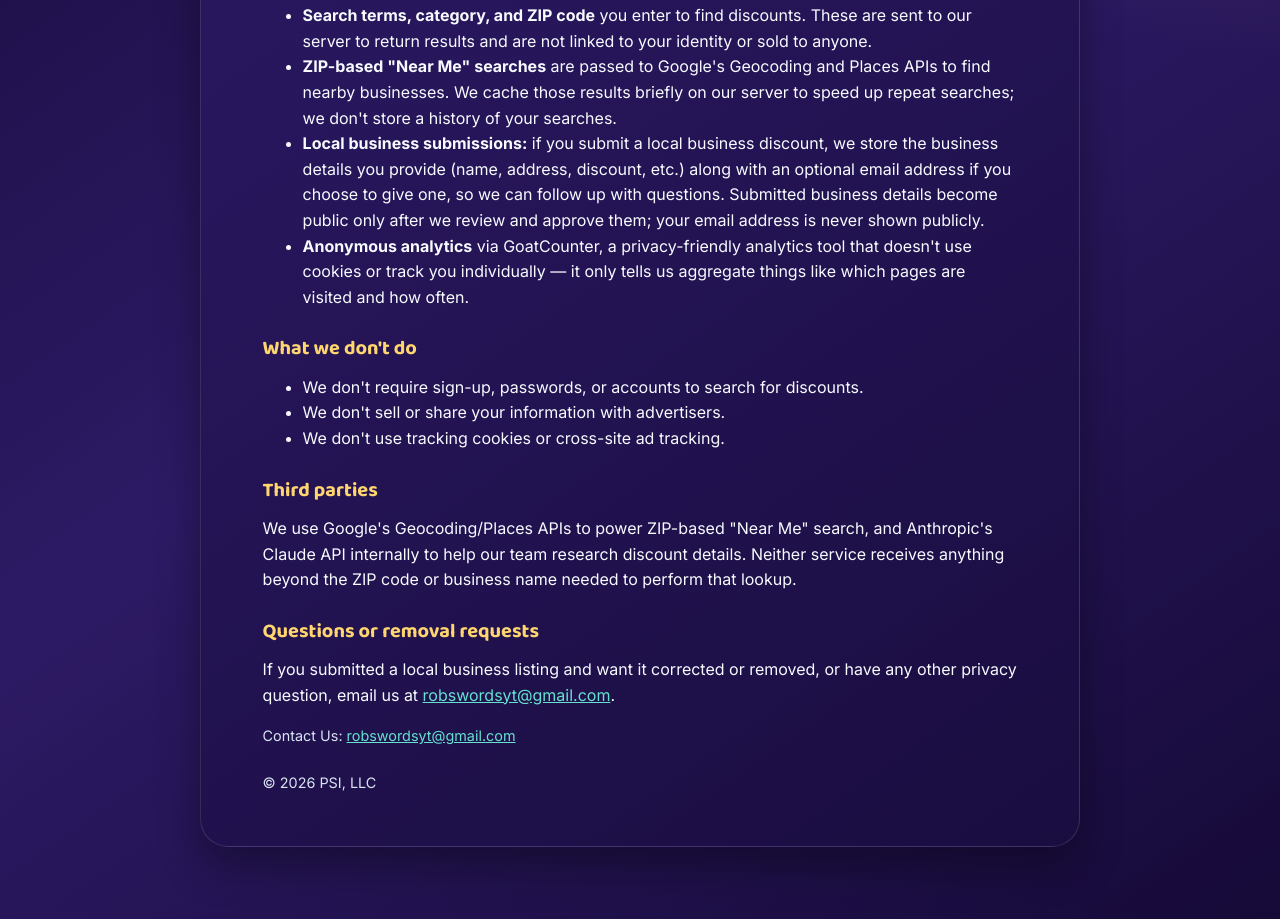
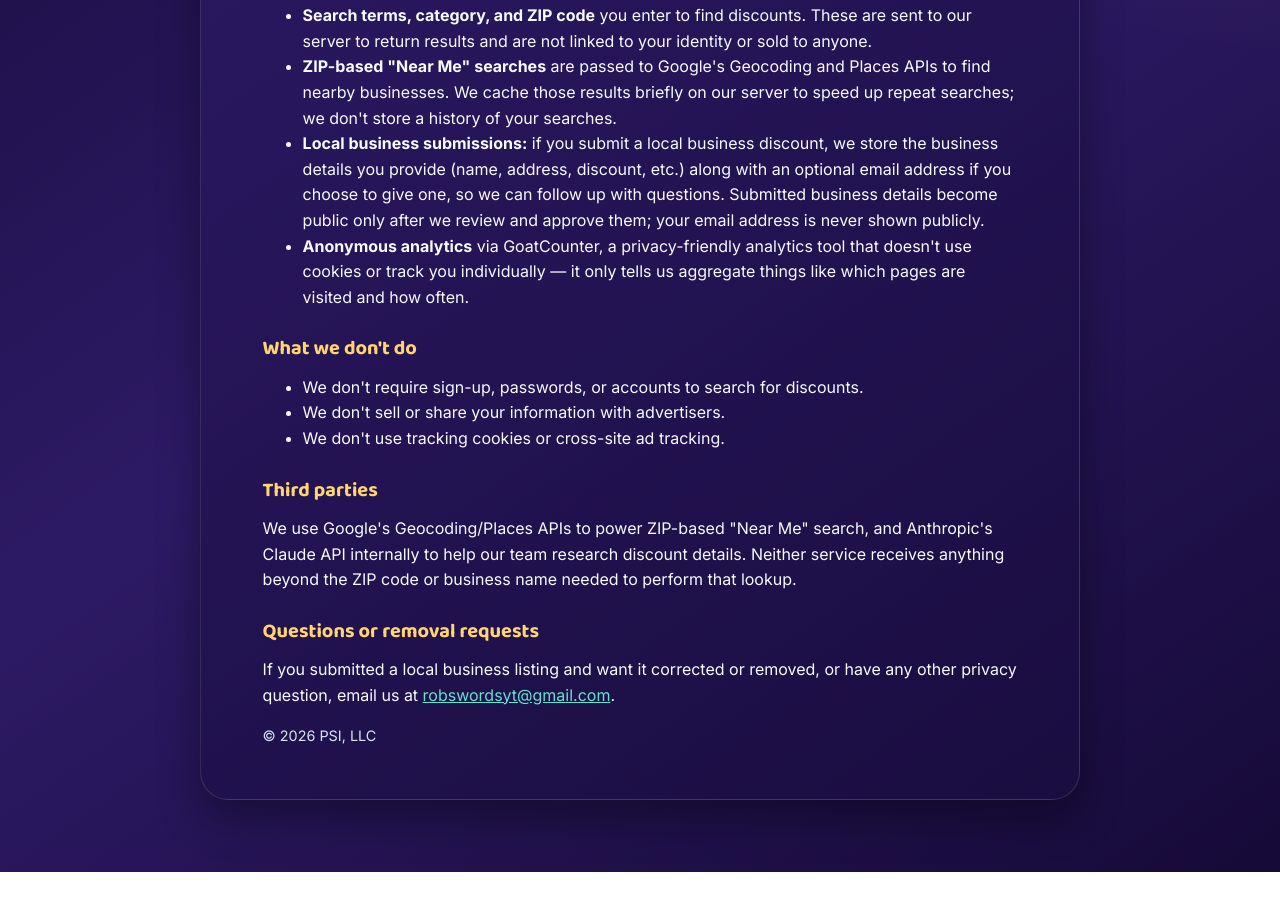
Before and after one commit to rbrannon7/hidden-perks, a website: page public/privacy.html in a window 1280 px wide. Shown: the part 329-1248 px from the top of the page. After the commit the page ends 1201 px from the top, so only its background shows below. Drawn offline with Linux system fonts and the light colour scheme.

Commit message:
Move Contact Us line to homepage footer instead of privacy page

```diff
--- a/public/privacy.html
+++ b/public/privacy.html
@@ -82,7 +82,6 @@
         <h2>Questions or removal requests</h2>
         <p>If you submitted a local business listing and want it corrected or removed, or have any other privacy question, email us at <a href="mailto:robswordsyt@gmail.com">robswordsyt@gmail.com</a>.</p>
 
-        <p class="updated">Contact Us: <a href="mailto:robswordsyt@gmail.com">robswordsyt@gmail.com</a></p>
         <p class="updated">&copy; 2026 PSI, LLC</p>
       </div>
     </main>
```
Also changed, not shown: public/index.html (+1 -0 lines).
